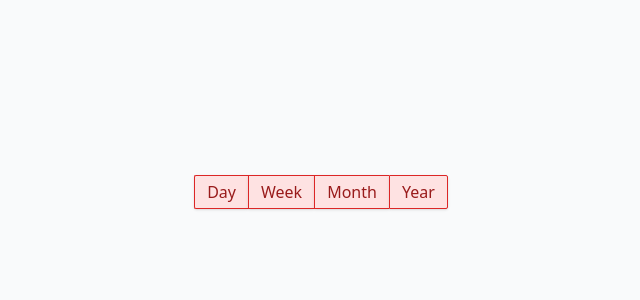
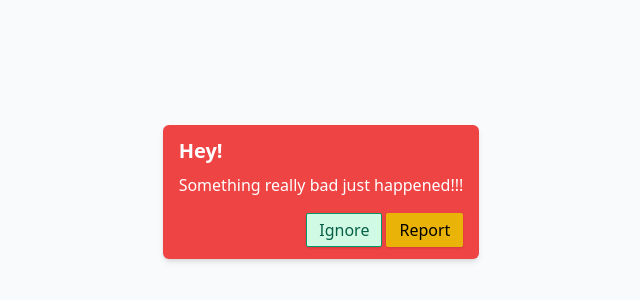
Before and after one commit to henil0604/sveltui, a SvelteKit app: page / in a window 1280 px wide. Shown: the part 208-508 px from the top of the page, without its empty margins (319-959 px from the left). Built offline with nearby package versions, Linux system fonts and the light colour scheme.

Commit message:
chore: example of card

```diff
--- a/src/routes/+page.svelte
+++ b/src/routes/+page.svelte
@@ -1,5 +1,6 @@
 <script>
-    import { Button, ButtonGroup, Spinner } from "$lib";
+    import { Button, ButtonGroup, Card, Spinner } from "$lib";
+    import LoadingOverlay from "$lib/components/LoadingOverlay/LoadingOverlay.svelte";
     import "../app.postcss";
 
     let loading = false;
@@ -10,12 +11,16 @@
 </script>
 
 <div class="flex flex-col flex-wrap gap-4 p-3">
-    <div class="flex flex-wrap gap-1">
-        <ButtonGroup>
-            <Button variant="error" type="soft">Day</Button>
-            <Button variant="error" type="soft">Week</Button>
-            <Button variant="error" type="soft">Month</Button>
-            <Button variant="error" type="soft">Year</Button>
-        </ButtonGroup>
-    </div>
+    <Card interactive type="filled" variant="error">
+        <svelte:fragment slot="header"
+            ><h1 class="text-xl">Hey!</h1></svelte:fragment
+        >
+        <svelte:fragment slot="body"
+            >Something really bad just happened!!!</svelte:fragment
+        >
+        <div class="flex justify-end mt-2 gap-1" slot="footer">
+            <Button type="soft" variant="tertiary">Ignore</Button>
+            <Button variant="warn">Report</Button>
+        </div>
+    </Card>
 </div>
```
